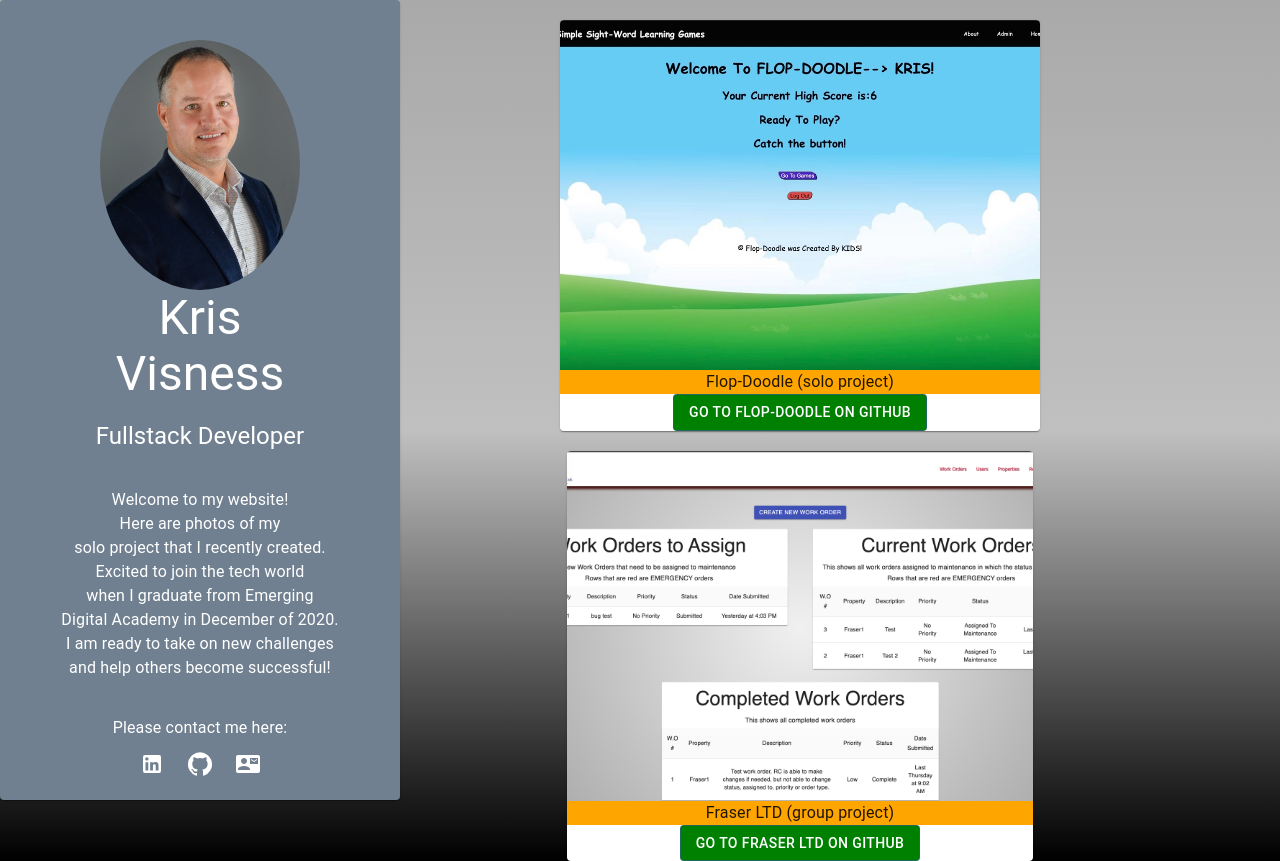
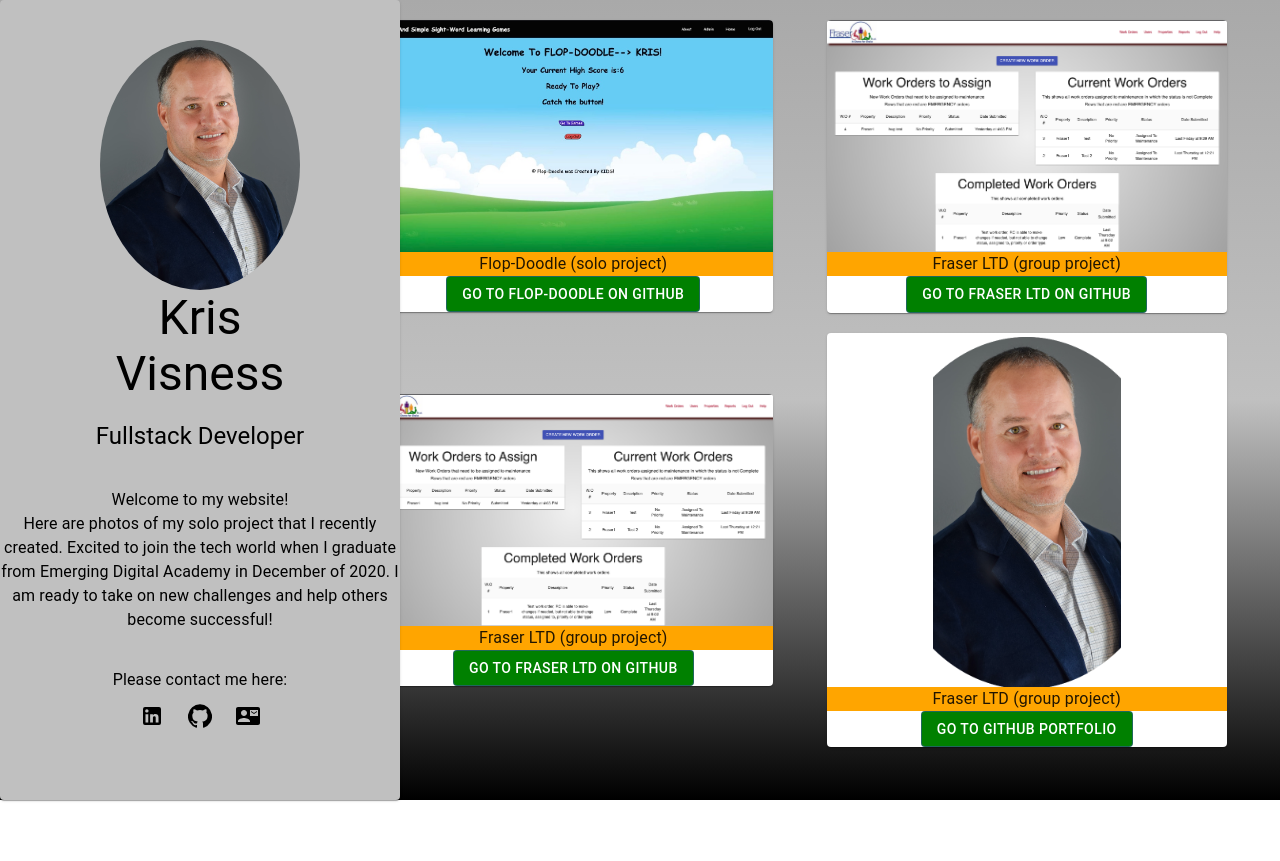
Before and after one commit to kvisness/portfolio, a React (Create React App) app: page / in a window 1280 px wide. After the commit the page ends 800 px from the top, so only its background shows below. Built offline with nearby package versions, Linux system fonts and the light colour scheme.

Commit message:
updated photos and links

```diff
--- a/src/components/App/App.css
+++ b/src/components/App/App.css
@@ -2,9 +2,15 @@
   text-align: center;
 
 }
+html{
+  height: 100%;
+}
 body{
-  background-image: linear-gradient(darkgray, silver, black);
-
+   background: linear-gradient(darkgray, silver, black);
+   background-size: cover;
+   background-repeat: no-repeat;
+   height: 100%;
+   background-attachment: fixed;
 }
 .App-logo {
   animation: App-logo-spin infinite 20s linear;
--- a/src/components/Home/Home.js
+++ b/src/components/Home/Home.js
@@ -29,8 +29,9 @@ const styles = ({
         position: 'fixed',
         top: 0,
         minWidth: 400,
+        maxWidth: 400,
         minHeight: window.innerHeight,
-        backgroundColor: 'slategray',
+        backgroundColor: 'silver',
     },
     infoCard: {
         marginTop: 20,
@@ -39,14 +40,14 @@ const styles = ({
         backgroundColor: 'orange',
     },
     iconButton: {
-        color: 'white'
+        color: 'black'
     },
     goToButtons: {
         color: 'white',
         backgroundColor: 'green',
     },
     heading: {
-        color: 'white',
+        color: 'black',
     }
 })
 
@@ -61,14 +62,14 @@ class Home extends Component {
     }
 
     goToFlopDoodleGitHub = () => {
-        window.open('')//this is where git hub repository goes
+        window.open('https://github.com/kvisness/Flop-Doodle')//this is where git hub repository goes
     }
     goToGitHub = () => {
-        console.log('clicked');
+        window.open('https://github.com/kvisness');
         //this is where git hub repository goes
     }
     goToLinkedIn = () => {
-        window.open('')//this is where git hub repository goes
+        window.open('https://www.linkedin.com/in/krisvisness/')//this is where git hub repository goes
     }
 
     goToEmail = () => {
@@ -89,28 +90,24 @@ class Home extends Component {
                         <Typography variant='h3' className={classes.heading}> Visness </Typography><br></br>
                         <Typography variant='h5' className={classes.heading}> Fullstack Developer </Typography><br></br><br></br>
                         <Typography className={classes.iconButton}>Welcome to my website!</Typography>
-                        <Typography className={classes.iconButton}>Here are photos of my </Typography>
-                        <Typography className={classes.iconButton}>solo project that I recently created. </Typography>
-                        <Typography className={classes.iconButton}>Excited to join the tech world </Typography>
-                        <Typography className={classes.iconButton}>when I graduate from Emerging </Typography>
-                        <Typography className={classes.iconButton}>Digital Academy in December of 2020. </Typography>
-                        <Typography className={classes.iconButton}>I am ready to take on new challenges </Typography>
-                        <Typography className={classes.iconButton}>and help others become successful! </Typography><br></br><br></br>
+                        <Typography variant='body1' className={classes.iconButton}>Here are photos of my solo project that I recently created.
+                        Excited to join the tech world when I graduate from Emerging Digital Academy in December of 2020.
+                        I am ready to take on new challenges and help others become successful!</Typography><br></br><br></br>
                         <Typography className={classes.iconButton}>Please contact me here: </Typography>
                         <IconButton onClick={this.goToLinkedIn} className={classes.iconButton}><LinkedInIcon /></IconButton>
                         <IconButton onClick={this.goToGitHub} className={classes.iconButton}><GitHubIcon /></IconButton>
                         <IconButton onClick={this.goToEmail} className={classes.iconButton}><ContactMailIcon /></IconButton>
-
                     </Card>
                 </Grid >
                 <Grid item xs={9}>
                     <Grid container justify='space-evenly' alignItems='center'>
-                        <Grid item xs={6}>
+                        <Grid item xs={5}>
                             <Card className={classes.infoCard}>
                                 <CardMedia
                                     component="img"
                                     className={classes.media}
                                     image="Flop-Doodle.jpeg"//project pic
+                                    style={{ height: '100%', width: '100%' }}
                                 />
                                 <Typography className={classes.cardTitle}>Flop-Doodle (solo project)</Typography>
                                 <CardActionArea>
@@ -119,14 +116,15 @@ class Home extends Component {
                                 </CardActionArea>
                             </Card>
                         </Grid>
-                        <Grid item xs={10}>
-                            <Grid container justify='space-evenly' alignItems='center'>
-                                <Grid item xs={7}>
+                        {/* <Grid item xs={10}>
+                            <Grid container justify='space-evenly' alignItems='center'> */}
+                        <Grid item xs={5}>
                             <Card className={classes.infoCard}>
                                 <CardMedia
                                     component="img"
                                     className={classes.media}
                                     image="Fraser-LTD-MMS.png"//project pic
+                                    style={{ height: '100%', width: '100%' }}
                                 />
                                 <Typography className={classes.cardTitle}>Fraser LTD (group project)</Typography>
                                 <CardActionArea>
@@ -135,8 +133,38 @@ class Home extends Component {
                                 </CardActionArea>
                             </Card>
                         </Grid>
+                        <Grid item xs={5}>
+                            <Card className={classes.infoCard}>
+                                <CardMedia
+                                    component="img"
+                                    className={classes.media}
+                                    image="Fraser-LTD-MMS.png"//project pic
+                                    style={{ height: '100%', width: '100%' }}
+                                />
+                                <Typography className={classes.cardTitle}>Fraser LTD (group project)</Typography>
+                                <CardActionArea>
+                                    <Button className={classes.goToButtons} size='medium' color='primary' variant='outlined'
+                                        onClick={this.goToGitHub}>Go to Fraser LTD on GitHub</Button>
+                                </CardActionArea>
+                            </Card>
                         </Grid>
+                        <Grid item xs={5}>
+                            <Card className={classes.infoCard}>
+                                <CardMedia
+                                    component="img"
+                                    className={classes.media}
+                                    image="ProfilePic.png"//project pic
+                                    style={{ width: '47%', marginLeft: '26.5%', marginTop: '1%' }}
+                                />
+                                <Typography className={classes.cardTitle}>Fraser LTD (group project)</Typography>
+                                <CardActionArea>
+                                    <Button className={classes.goToButtons} size='medium' color='primary' variant='outlined'
+                                        onClick={this.goToGitHub}>Go to GitHub Portfolio</Button>
+                                </CardActionArea>
+                            </Card>
                         </Grid>
+                        {/* </Grid>
+                        </Grid> */}
                     </Grid>
                 </Grid>
             </Grid>)
```
Also changed, not shown: src/components/ProductForm/ProductForm.js (+40 -40 lines), src/components/ProductList/ProductList.js (+18 -18 lines), src/components/ProductListItem/ProductListItem.js (+15 -15 lines), 1 other file (tests, documents, lock files or other folders). Lines whose indentation alone changed are shown as unchanged.
